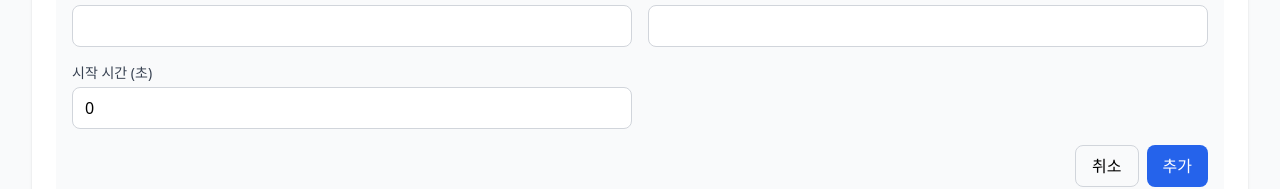
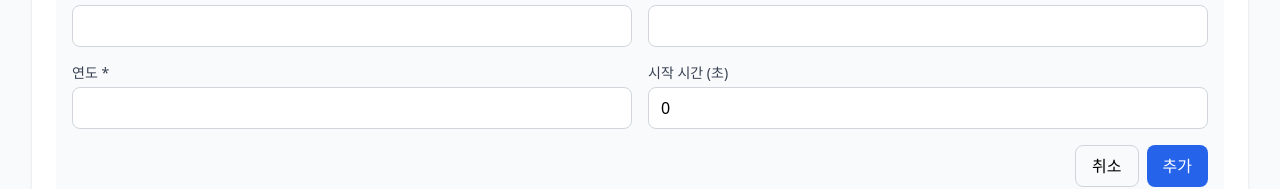
Before and after one commit to LeeKyuHyeong/teamGame, a React (Vite) app in the folder frontend/: page /content in a window 1280 px wide. Both pictures are taken after a click on the button "+ 노래 추가". Shown: the part 427-616 px from the top of the page. Built offline with nearby package versions, Linux system fonts and the light colour scheme; no server answers.

Commit message:
251129 commit

```diff
--- a/frontend/src/components/game/SongGame.tsx
+++ b/frontend/src/components/game/SongGame.tsx
@@ -89,6 +89,7 @@ export default function SongGame({ game, session: sessionProp }: Props) {
           console.log('content.youtubeUrl:', song.youtubeUrl);
           console.log('content.title:', song.title);
           console.log('content.artist:', song.artist);
+          console.log('content.releaseYear:', song.releaseYear);
         }
       }
     }
@@ -458,6 +459,7 @@ export default function SongGame({ game, session: sessionProp }: Props) {
             <p className="text-5xl font-bold mb-4">정답!</p>
             <p className="text-3xl mb-2">{song.title}</p>
             <p className="text-2xl text-green-300 mb-4">{song.artist}</p>
+            <p className="text-2xl text-green-300 mb-4">{song.releaseYear}</p>
             <p className="text-xl">
               🎉 <span className="font-bold">{winner.participantName}</span>님이 맞췄습니다!
             </p>
--- a/frontend/src/pages/content/SongsManager.tsx
+++ b/frontend/src/pages/content/SongsManager.tsx
@@ -11,6 +11,7 @@ export default function SongsManager() {
     youtubeUrl: '',
     title: '',
     artist: '',
+    releaseYear: '',
     startTime: 0,
   });
 
@@ -44,7 +45,7 @@ export default function SongsManager() {
   });
 
   const resetForm = () => {
-    setFormData({ youtubeUrl: '', title: '', artist: '', startTime: 0 });
+    setFormData({ youtubeUrl: '', title: '', artist: '', releaseYear:'', startTime: 0 });
     setEditingSong(null);
     setShowForm(false);
   };
@@ -64,6 +65,7 @@ export default function SongsManager() {
       youtubeUrl: song.youtubeUrl,
       title: song.title,
       artist: song.artist,
+      releaseYear: song.releaseYear,
       startTime: song.startTime || 0,
     });
     setShowForm(true);
@@ -134,6 +136,20 @@ export default function SongsManager() {
             </div>
             <div>
               <label className="block text-sm font-medium text-gray-700 mb-1">
+                연도 *
+              </label>
+              <input
+                type="text"
+                value={formData.releaseYear}
+                onChange={(e) =>
+                  setFormData({ ...formData, releaseYear: e.target.value })
+                }
+                className="w-full px-3 py-2 border border-gray-300 rounded-lg"
+                required
+              />
+            </div>
+            <div>
+              <label className="block text-sm font-medium text-gray-700 mb-1">
                 시작 시간 (초)
               </label>
               <input
@@ -176,6 +192,7 @@ export default function SongsManager() {
             <div className="flex-1">
               <h3 className="font-semibold text-lg">{song.title}</h3>
               <p className="text-sm text-gray-600">{song.artist}</p>
+              <p className="text-sm text-gray-600">{song.releaseYear}</p>
               <a
                 href={song.youtubeUrl}
                 target="_blank"
--- a/frontend/src/types/index.ts
+++ b/frontend/src/types/index.ts
@@ -78,6 +78,7 @@ export interface Song {
   startTime: number;
   title: string;
   artist: string;
+  releaseYear: string;
   createdAt: string;
 }
 
@@ -86,6 +87,7 @@ export interface CreateSongDto {
   startTime: number;
   title: string;
   artist: string;
+  releaseYear: string;
 }
 
 export interface MediaContent {
```
Also changed, not shown: 9 other files (tests, documents, lock files or other folders).
